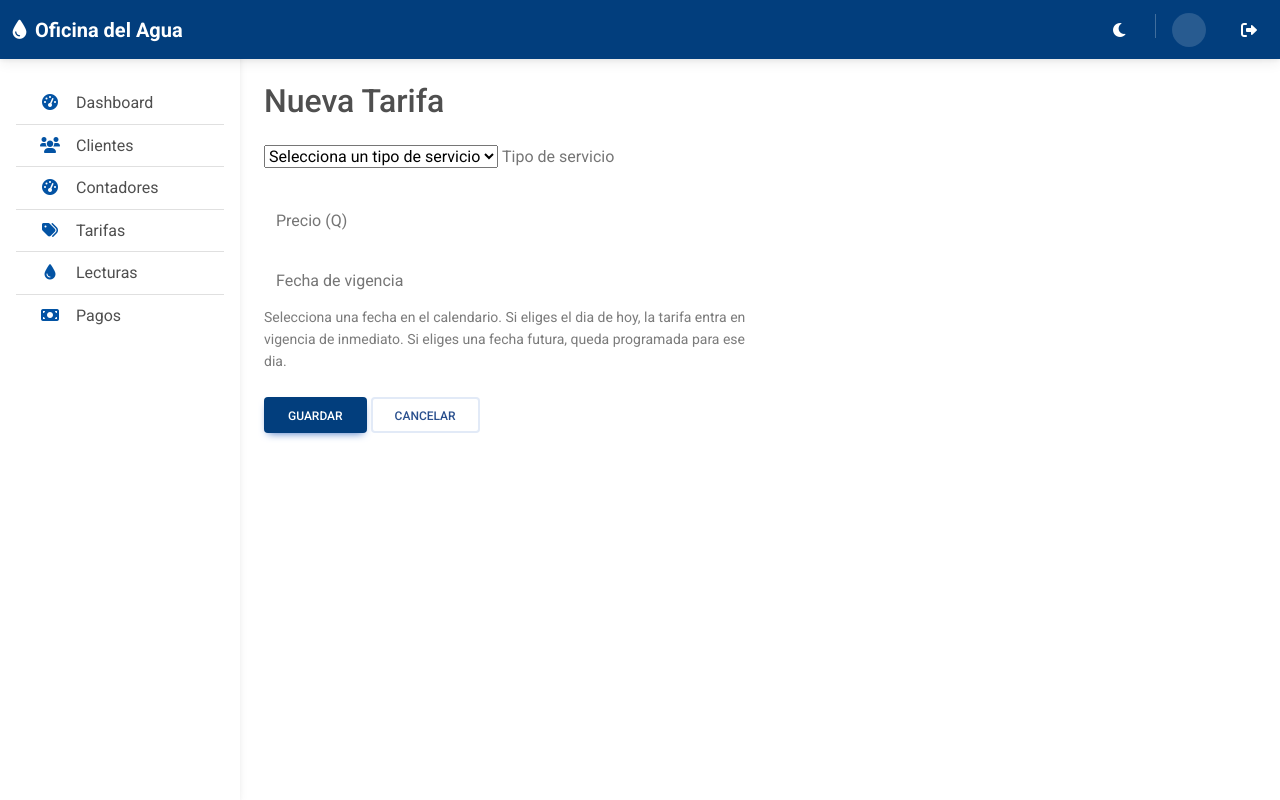
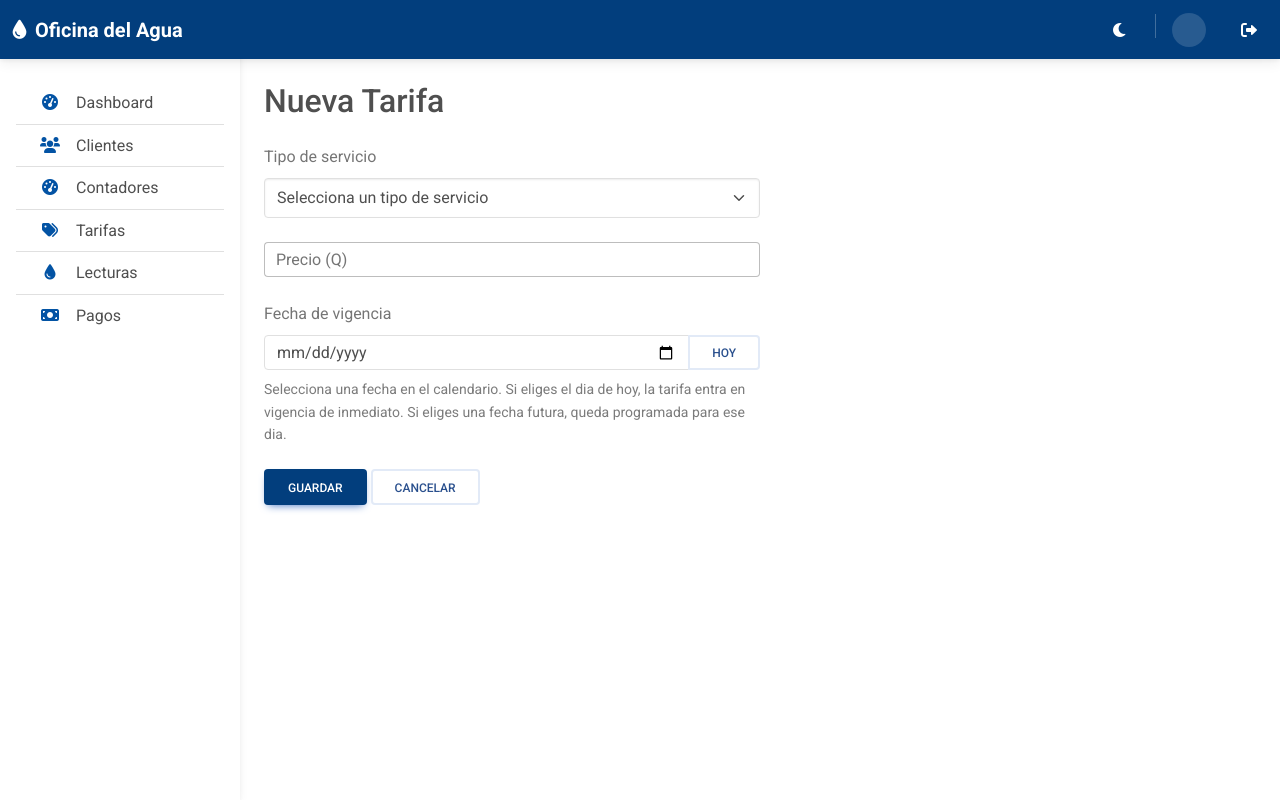
Before and after one commit to Grupo-1-Sistema-de-agua/Sistema_Oficina_De_Agua, a CodeIgniter 4 app: the page made by app/Views/Tarifas/create.php in a window 1280 px wide. Run offline with PHP 8.4 and a stand-in for CodeIgniter, Linux system fonts and the light colour scheme; the template is opened without the code that fills it, so the values that code supplies are empty; some libraries are stand-ins or nearby versions.

Commit message:
SDGA-13 fix(tarifas): corregir select mal inicializado y usar selector de fecha nativo en vez de datepicker de MDB

```diff
--- a/app/Views/Tarifas/create.php
+++ b/app/Views/Tarifas/create.php
@@ -17,8 +17,9 @@
   <form action="<?= base_url('tarifas') ?>" method="post" class="col-lg-6">
     <?= csrf_field() ?>
 
-    <div class="form-outline mb-4" data-mdb-input-init>
-      <select class="select" id="tipo_servicio_id" name="tipo_servicio_id" required>
+    <div class="mb-4">
+      <label class="form-label" for="tipo_servicio_id">Tipo de servicio</label>
+      <select class="form-select" id="tipo_servicio_id" name="tipo_servicio_id" required>
         <option value="" disabled selected>Selecciona un tipo de servicio</option>
         <?php foreach ($tipos as $tipo) : ?>
           <option value="<?= esc((string) $tipo['id']) ?>">
@@ -26,7 +27,6 @@
           </option>
         <?php endforeach; ?>
       </select>
-      <label class="form-label select-label" for="tipo_servicio_id">Tipo de servicio</label>
     </div>
 
     <div class="form-outline mb-4" data-mdb-input-init>
@@ -35,10 +35,13 @@
       <label class="form-label" for="precio">Precio (Q)</label>
     </div>
 
-    <div class="form-outline datepicker mb-2" data-mdb-inline="false" data-mdb-input-init>
-      <input type="text" class="form-control" id="vigente_desde" name="vigente_desde"
-             value="<?= esc($old['vigente_desde'] ?? '') ?>" autocomplete="off" required>
+    <div class="mb-2">
       <label class="form-label" for="vigente_desde">Fecha de vigencia</label>
+      <div class="input-group">
+        <input type="date" class="form-control" id="vigente_desde" name="vigente_desde"
+               value="<?= esc($old['vigente_desde'] ?? '') ?>" required>
+        <button type="button" class="btn btn-outline-secondary" id="btnHoy">Hoy</button>
+      </div>
     </div>
     <div class="form-text mb-4">
       Selecciona una fecha en el calendario. Si eliges el dia de hoy, la tarifa
@@ -52,14 +55,12 @@
 </div>
 
 <script>
-  document.addEventListener('DOMContentLoaded', function () {
-    var campo = document.querySelector('#vigente_desde');
-    var datepicker = new mdb.Datepicker(campo.closest('.datepicker'), {
-      format: 'dd/mm/yyyy',
-      todayButton: true,
-      clearButton: true,
-      todayHighlight: true,
-    });
+  document.getElementById('btnHoy').addEventListener('click', function () {
+    var hoy = new Date();
+    var iso = hoy.getFullYear() + '-'
+      + String(hoy.getMonth() + 1).padStart(2, '0') + '-'
+      + String(hoy.getDate()).padStart(2, '0');
+    document.getElementById('vigente_desde').value = iso;
   });
 </script>
 <?= $this->endSection() ?>
```
